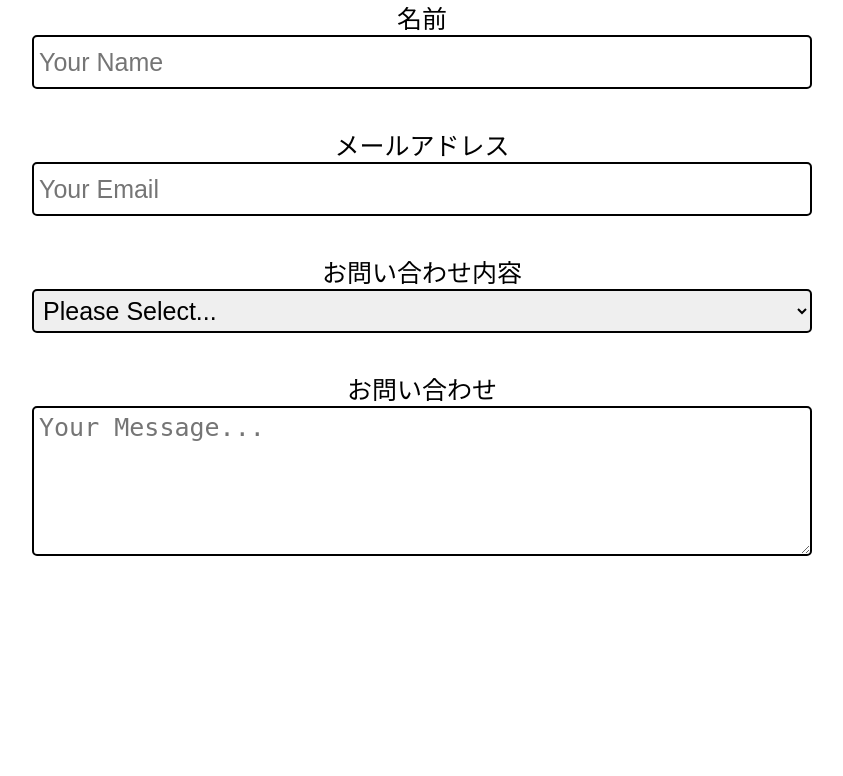
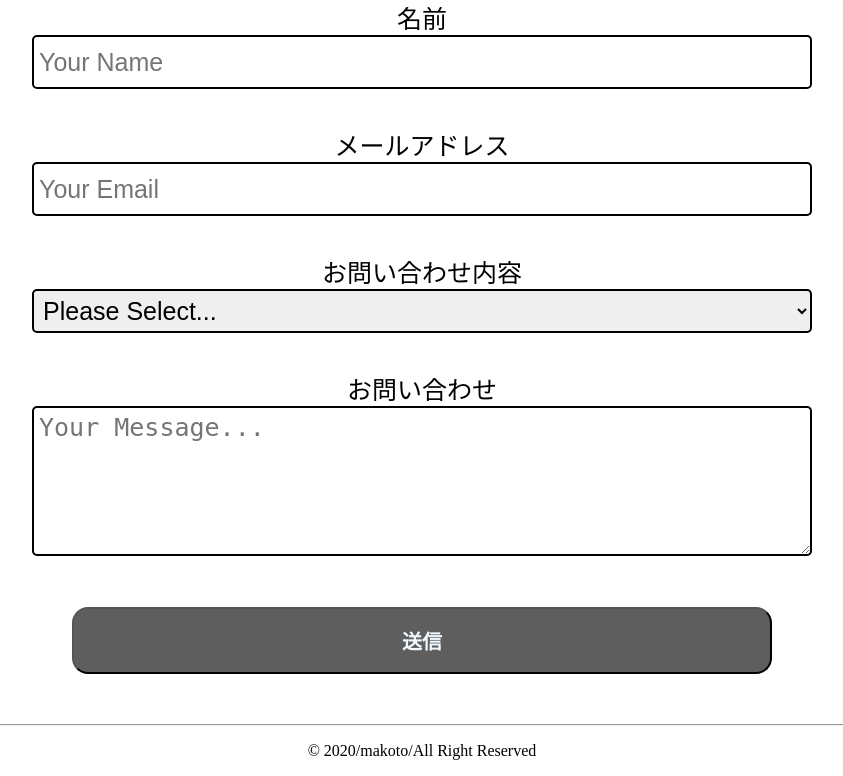
Before and after one commit to toyoken007/toyoken-s-port, a PHP site: page / in a window 1280 px wide. Shown: the part 2342-3118 px from the top of the page, without its empty margins (218-1061 px from the left). Before the commit the page ends 2898 px from the top, so only its background shows below. Run offline with PHP 8.4, Linux system fonts and the light colour scheme.

Commit message:
フッター完成

```diff
--- a/css/style.css
+++ b/css/style.css
@@ -279,3 +279,35 @@ textarea {
   border: 2px solid rgb(0, 0, 0);
   border-radius: 0.2em;
 }
+
+.soushin {
+  text-align: center;
+}
+
+.soushin input {
+  margin-top: 10px;
+  width: 700px;
+  height: 67px;
+  font-size: 25px;
+  border-radius: 0.8em;
+  font-size: 20px;
+  font-weight: bold;
+  color: aliceblue;
+  background-color: rgb(94, 94, 94);
+}
+
+hr {
+  width: 100%;
+  margin-top: 50px;
+}
+
+footer {
+  display: flex;
+	align-items: center;
+  height: 50px;
+  justify-content: center;
+}
+
+/* .footer p {
+  text-align: center;
+} */
--- a/index.html
+++ b/index.html
@@ -204,6 +204,16 @@
                <textarea id="message" name="message" placeholder="Your Message..."></textarea>
            </div>
        </form>
+
+       <div class="soushin">
+        <input type="submit" value="送信">
+      </div>
+
+      <hr>
+
+      <footer>
+        <p>&copy; 2020/makoto/All Right Reserved</p>
+    </footer>
 </body>
 
 </html>
```
